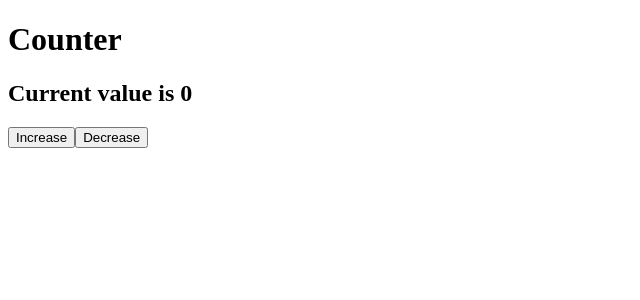
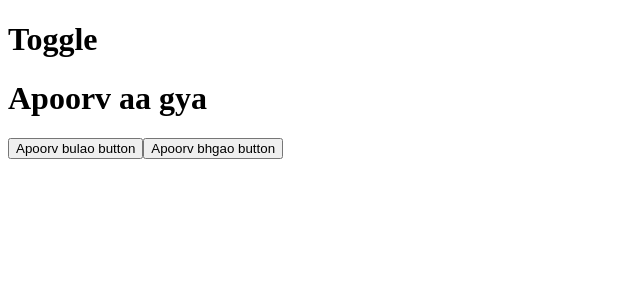
Before and after one commit to Apoorv-Saxena08/reactOne, a React (Vite) app: page / in a window 1280 px wide. Shown: the top 300 px of the page, without its empty margins (0-640 px from the left). Built offline with nearby package versions, Linux system fonts and the light colour scheme.

Commit message:
Toggle play

```diff
--- a/src/App.jsx
+++ b/src/App.jsx
@@ -6,20 +6,23 @@ import Header,{Profile} from "./Header"
 // }
 
 function Apoorv(){
-   const [val, setVal] = useState(0);
-  const increase = () => {
-    setVal(val + 1);
+  const [display , setDisp] = useState(true);
+
+  const bulao = ()=>{
+    setDisp(true);
   }
 
-  const decrease = () =>{
-    setVal(val -1);
+  const bhgao = ()=>{
+    setDisp(false);
   }
   return (
     <>
-      <h1>Counter</h1>
-      <h2>Current value is {val}</h2>
-      <button onClick={increase}>Increase</button>
-      <button onClick={decrease}>Decrease</button>
+      <h1>Toggle</h1>
+      {
+        display?<h1>Apoorv aa gya</h1>:<h1>Apoorv chla gya</h1>
+      }
+      <button onClick={bulao}>Apoorv bulao button</button>
+      <button onClick={bhgao}>Apoorv bhgao button</button>
     </>
   )
 }
```
